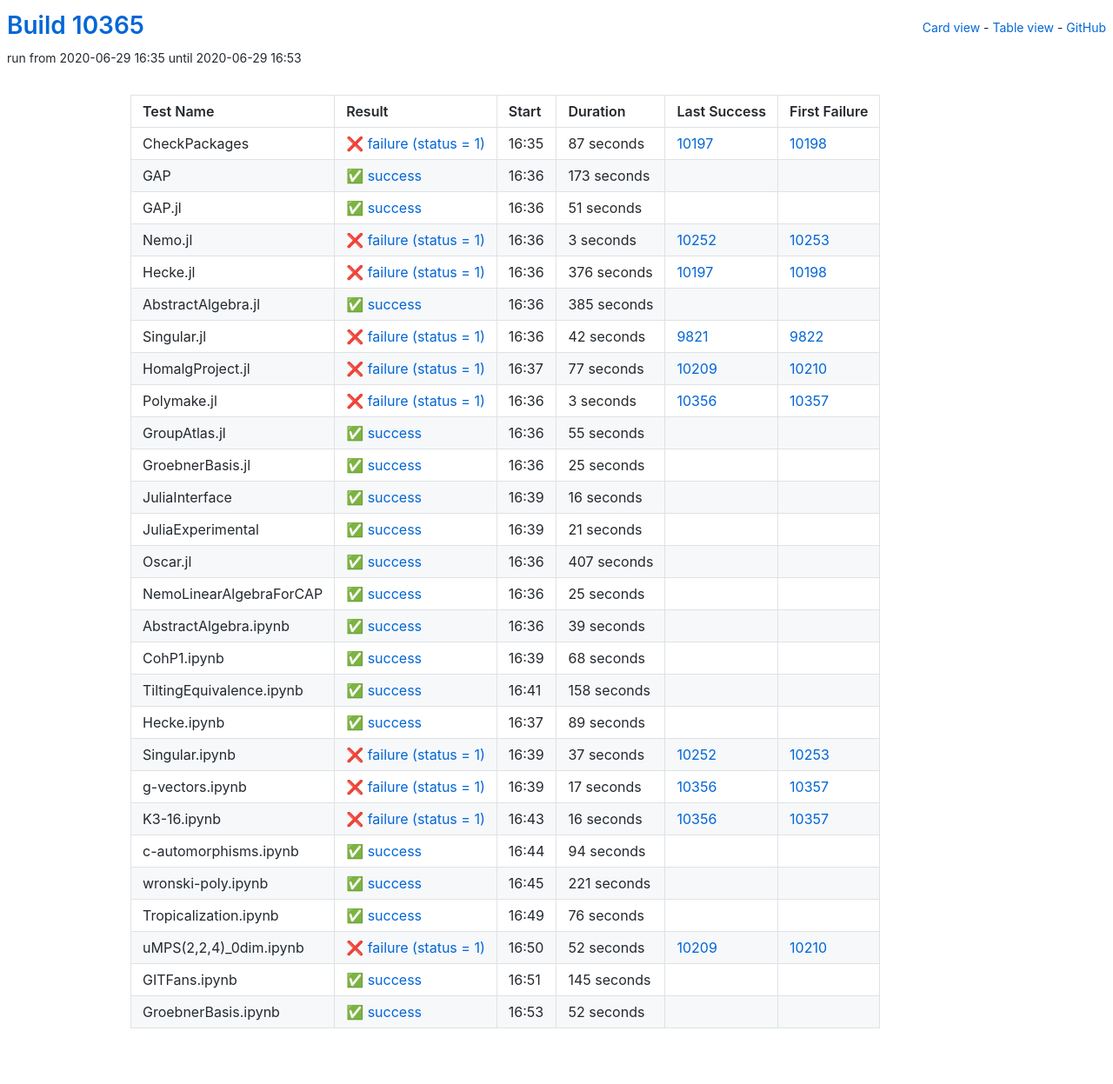
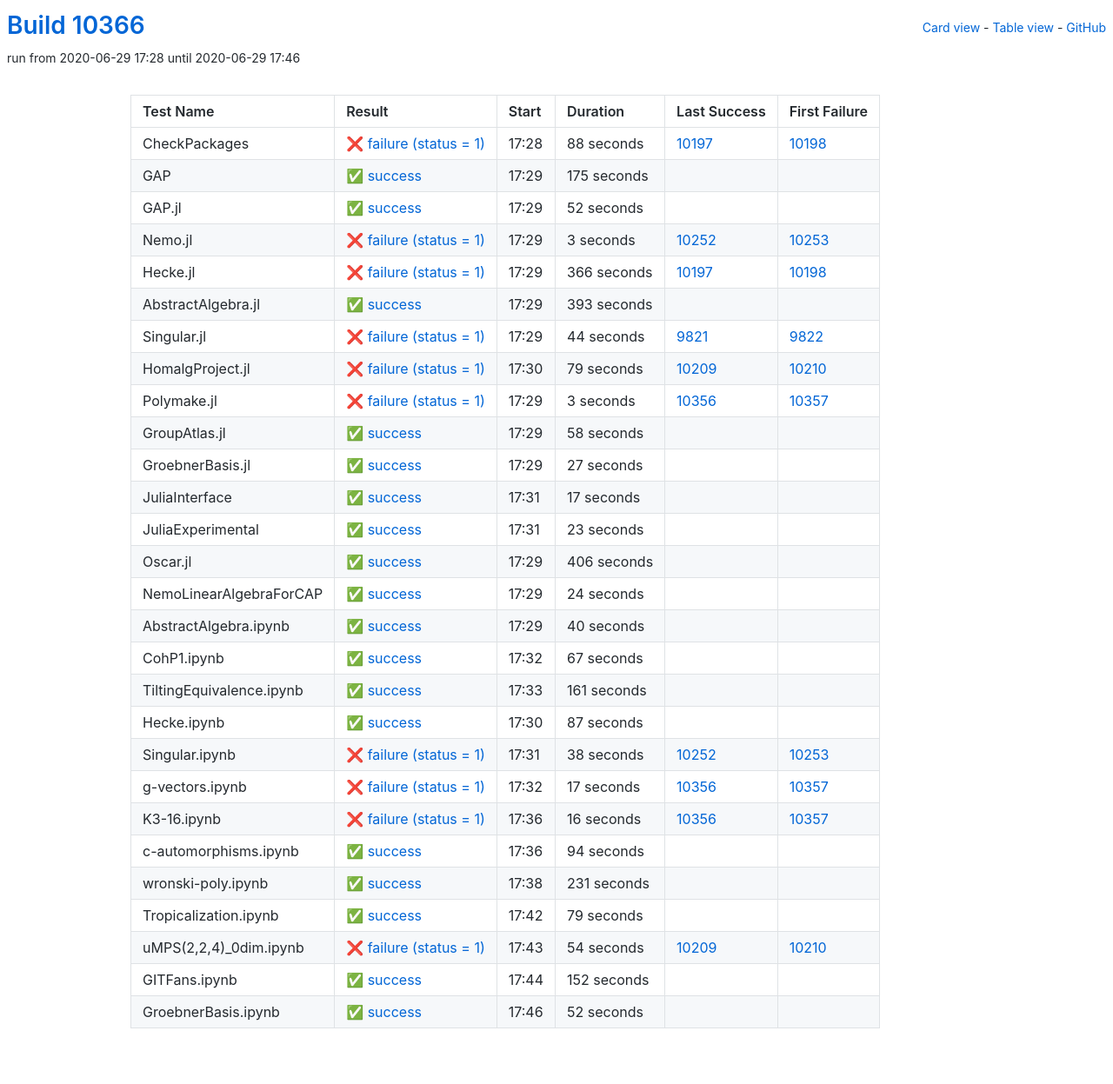
Before and after one commit to oscar-system/oscar-ci-status, a Jekyll site: the page built from table.html, in a window 1280 px wide. Shown: the whole page at 87% size. Built offline with Jekyll 4.4.1, drawn with Linux system fonts in a browser that asks for light colours.

Commit message:
Build #10366

```diff
--- a/_data/ci.yml
+++ b/_data/ci.yml
@@ -1,6 +1,6 @@
 ---
-build: 10365
-build_url: https://oscarci.mathematik.uni-kl.de/job/oscar/10365/
+build: 10366
+build_url: https://oscarci.mathematik.uni-kl.de/job/oscar/10366/
 job: oscar
 organization: oscar-system
 repo: oscar-ci-status
@@ -8,44 +8,44 @@
 tests:
 - name: CheckPackages
   id: checkpackages
-  log: https://oscarci.mathematik.uni-kl.de/job/oscar/10365/artifact/logs/build-10365/CheckPackages.log
-  start: 2020-06-29 16:35
+  log: https://oscarci.mathematik.uni-kl.de/job/oscar/10366/artifact/logs/build-10366/CheckPackages.log
+  start: 2020-06-29 17:28
   success: false
   exitcode: 1
   status: failure
-  duration: 87
+  duration: 88
   last_success: 10197
   last_success_url: https://oscarci.mathematik.uni-kl.de/job/oscar/10197/
   first_failure: 10198
   first_failure_url: https://oscarci.mathematik.uni-kl.de/job/oscar/10198/
 - name: GAP
   id: gap
-  log: https://oscarci.mathematik.uni-kl.de/job/oscar/10365/artifact/logs/build-10365/GAP.log
-  start: 2020-06-29 16:36
+  log: https://oscarci.mathematik.uni-kl.de/job/oscar/10366/artifact/logs/build-10366/GAP.log
+  start: 2020-06-29 17:29
   success: true
   exitcode: 0
   status: success
-  duration: 173
+  duration: 175
   last_success: false
   last_success_url:
   first_failure: false
   first_failure_url:
 - name: GAP.jl
   id: gap-jl
-  log: https://oscarci.mathematik.uni-kl.de/job/oscar/10365/artifact/logs/build-10365/GAP.jl.log
-  start: 2020-06-29 16:36
+  log: https://oscarci.mathematik.uni-kl.de/job/oscar/10366/artifact/logs/build-10366/GAP.jl.log
+  start: 2020-06-29 17:29
   success: true
   exitcode: 0
   status: success
-  duration: 51
+  duration: 52
   last_success: false
   last_success_url:
   first_failure: false
   first_failure_url:
 - name: Nemo.jl
   id: nemo-jl
-  log: https://oscarci.mathematik.uni-kl.de/job/oscar/10365/artifact/logs/build-10365/Nemo.jl.log
-  start: 2020-06-29 16:36
+  log: https://oscarci.mathematik.uni-kl.de/job/oscar/10366/artifact/logs/build-10366/Nemo.jl.log
+  start: 2020-06-29 17:29
   success: false
   exitcode: 1
   status: failure
@@ -56,56 +56,56 @@
   first_failure_url: https://oscarci.mathematik.uni-kl.de/job/oscar/10253/
 - name: Hecke.jl
   id: hecke-jl
-  log: https://oscarci.mathematik.uni-kl.de/job/oscar/10365/artifact/logs/build-10365/Hecke.jl.log
-  start: 2020-06-29 16:36
+  log: https://oscarci.mathematik.uni-kl.de/job/oscar/10366/artifact/logs/build-10366/Hecke.jl.log
+  start: 2020-06-29 17:29
   success: false
   exitcode: 1
   status: failure
-  duration: 376
+  duration: 366
   last_success: 10197
   last_success_url: https://oscarci.mathematik.uni-kl.de/job/oscar/10197/
   first_failure: 10198
   first_failure_url: https://oscarci.mathematik.uni-kl.de/job/oscar/10198/
 - name: AbstractAlgebra.jl
   id: abstractalgebra-jl
-  log: https://oscarci.mathematik.uni-kl.de/job/oscar/10365/artifact/logs/build-10365/AbstractAlgebra.jl.log
-  start: 2020-06-29 16:36
+  log: https://oscarci.mathematik.uni-kl.de/job/oscar/10366/artifact/logs/build-10366/AbstractAlgebra.jl.log
+  start: 2020-06-29 17:29
   success: true
   exitcode: 0
   status: success
-  duration: 385
+  duration: 393
   last_success: false
   last_success_url:
   first_failure: false
   first_failure_url:
 - name: Singular.jl
   id: singular-jl
-  log: https://oscarci.mathematik.uni-kl.de/job/oscar/10365/artifact/logs/build-10365/Singular.jl.log
-  start: 2020-06-29 16:36
+  log: https://oscarci.mathematik.uni-kl.de/job/oscar/10366/artifact/logs/build-10366/Singular.jl.log
+  start: 2020-06-29 17:29
   success: false
   exitcode: 1
   status: failure
-  duration: 42
+  duration: 44
   last_success: 9821
   last_success_url: https://oscarci.mathematik.uni-kl.de/job/oscar/9821/
   first_failure: 9822
   first_failure_url: https://oscarci.mathematik.uni-kl.de/job/oscar/9822/
 - name: HomalgProject.jl
   id: homalgproject-jl
-  log: https://oscarci.mathematik.uni-kl.de/job/oscar/10365/artifact/logs/build-10365/HomalgProject.jl.log
-  start: 2020-06-29 16:37
+  log: https://oscarci.mathematik.uni-kl.de/job/oscar/10366/artifact/logs/build-10366/HomalgProject.jl.log
+  start: 2020-06-29 17:30
   success: false
   exitcode: 1
   status: failure
-  duration: 77
+  duration: 79
   last_success: 10209
   last_success_url: https://oscarci.mathematik.uni-kl.de/job/oscar/10209/
   first_failure: 10210
   first_failure_url: https://oscarci.mathematik.uni-kl.de/job/oscar/10210/
 - name: Polymake.jl
   id: polymake-jl
-  log: https://oscarci.mathematik.uni-kl.de/job/oscar/10365/artifact/logs/build-10365/Polymake.jl.log
-  start: 2020-06-29 16:36
+  log: https://oscarci.mathematik.uni-kl.de/job/oscar/10366/artifact/logs/build-10366/Polymake.jl.log
+  start: 2020-06-29 17:29
   success: false
   exitcode: 1
   status: failure
@@ -116,140 +116,140 @@
   first_failure_url: https://oscarci.mathematik.uni-kl.de/job/oscar/10357/
 - name: GroupAtlas.jl
   id: groupatlas-jl
-  log: https://oscarci.mathematik.uni-kl.de/job/oscar/10365/artifact/logs/build-10365/GroupAtlas.jl.log
-  start: 2020-06-29 16:36
+  log: https://oscarci.mathematik.uni-kl.de/job/oscar/10366/artifact/logs/build-10366/GroupAtlas.jl.log
+  start: 2020-06-29 17:29
   success: true
   exitcode: 0
   status: success
-  duration: 55
+  duration: 58
   last_success: false
   last_success_url:
   first_failure: false
   first_failure_url:
 - name: GroebnerBasis.jl
   id: groebnerbasis-jl
-  log: https://oscarci.mathematik.uni-kl.de/job/oscar/10365/artifact/logs/build-10365/GroebnerBasis.jl.log
-  start: 2020-06-29 16:36
+  log: https://oscarci.mathematik.uni-kl.de/job/oscar/10366/artifact/logs/build-10366/GroebnerBasis.jl.log
+  start: 2020-06-29 17:29
   success: true
   exitcode: 0
   status: success
-  duration: 25
+  duration: 27
   last_success: false
   last_success_url:
   first_failure: false
   first_failure_url:
 - name: JuliaInterface
   id: juliainterface
-  log: https://oscarci.mathematik.uni-kl.de/job/oscar/10365/artifact/logs/build-10365/JuliaInterface.log
-  start: 2020-06-29 16:39
+  log: https://oscarci.mathematik.uni-kl.de/job/oscar/10366/artifact/logs/build-10366/JuliaInterface.log
+  start: 2020-06-29 17:31
   success: true
   exitcode: 0
   status: success
-  duration: 16
+  duration: 17
   last_success: false
   last_success_url:
   first_failure: false
   first_failure_url:
 - name: JuliaExperimental
   id: juliaexperimental
-  log: https://oscarci.mathematik.uni-kl.de/job/oscar/10365/artifact/logs/build-10365/JuliaExperimental.log
-  start: 2020-06-29 16:39
+  log: https://oscarci.mathematik.uni-kl.de/job/oscar/10366/artifact/logs/build-10366/JuliaExperimental.log
+  start: 2020-06-29 17:31
   success: true
   exitcode: 0
   status: success
-  duration: 21
+  duration: 23
   last_success: false
   last_success_url:
   first_failure: false
   first_failure_url:
 - name: Oscar.jl
   id: oscar-jl
-  log: https://oscarci.mathematik.uni-kl.de/job/oscar/10365/artifact/logs/build-10365/Oscar.jl.log
-  start: 2020-06-29 16:36
+  log: https://oscarci.mathematik.uni-kl.de/job/oscar/10366/artifact/logs/build-10366/Oscar.jl.log
+  start: 2020-06-29 17:29
   success: true
   exitcode: 0
   status: success
-  duration: 407
+  duration: 406
   last_success: false
   last_success_url:
   first_failure: false
   first_failure_url:
 - name: NemoLinearAlgebraForCAP
   id: nemolinearalgebraforcap
-  log: https://oscarci.mathematik.uni-kl.de/job/oscar/10365/artifact/logs/build-10365/NemoLinearAlgebraForCAP.log
-  start: 2020-06-29 16:36
+  log: https://oscarci.mathematik.uni-kl.de/job/oscar/10366/artifact/logs/build-10366/NemoLinearAlgebraForCAP.log
+  start: 2020-06-29 17:29
   success: true
   exitcode: 0
   status: success
-  duration: 25
+  duration: 24
   last_success: false
   last_success_url:
   first_failure: false
   first_failure_url:
 - name: AbstractAlgebra.ipynb
   id: abstractalgebra-ipynb
-  log: https://oscarci.mathematik.uni-kl.de/job/oscar/10365/artifact/logs/build-10365/AbstractAlgebra.ipynb.log
-  start: 2020-06-29 16:36
+  log: https://oscarci.mathematik.uni-kl.de/job/oscar/10366/artifact/logs/build-10366/AbstractAlgebra.ipynb.log
+  start: 2020-06-29 17:29
   success: true
   exitcode: 0
   status: success
-  duration: 39
+  duration: 40
   last_success: false
   last_success_url:
   first_failure: false
   first_failure_url:
 - name: CohP1.ipynb
   id: cohp1-ipynb
-  log: https://oscarci.mathematik.uni-kl.de/job/oscar/10365/artifact/logs/build-10365/CohP1.ipynb.log
-  start: 2020-06-29 16:39
+  log: https://oscarci.mathematik.uni-kl.de/job/oscar/10366/artifact/logs/build-10366/CohP1.ipynb.log
+  start: 2020-06-29 17:32
   success: true
   exitcode: 0
   status: success
-  duration: 68
+  duration: 67
   last_success: false
   last_success_url:
   first_failure: false
   first_failure_url:
 - name: TiltingEquivalence.ipynb
   id: tiltingequivalence-ipynb
-  log: https://oscarci.mathematik.uni-kl.de/job/oscar/10365/artifact/logs/build-10365/TiltingEquivalence.ipynb.log
-  start: 2020-06-29 16:41
+  log: https://oscarci.mathematik.uni-kl.de/job/oscar/10366/artifact/logs/build-10366/TiltingEquivalence.ipynb.log
+  start: 2020-06-29 17:33
   success: true
   exitcode: 0
   status: success
-  duration: 158
+  duration: 161
   last_success: false
   last_success_url:
   first_failure: false
   first_failure_url:
 - name: Hecke.ipynb
   id: hecke-ipynb
-  log: https://oscarci.mathematik.uni-kl.de/job/oscar/10365/artifact/logs/build-10365/Hecke.ipynb.log
-  start: 2020-06-29 16:37
+  log: https://oscarci.mathematik.uni-kl.de/job/oscar/10366/artifact/logs/build-10366/Hecke.ipynb.log
+  start: 2020-06-29 17:30
   success: true
   exitcode: 0
   status: success
-  duration: 89
+  duration: 87
   last_success: false
   last_success_url:
   first_failure: false
   first_failure_url:
 - name: Singular.ipynb
   id: singular-ipynb
-  log: https://oscarci.mathematik.uni-kl.de/job/oscar/10365/artifact/logs/build-10365/Singular.ipynb.log
-  start: 2020-06-29 16:39
+  log: https://oscarci.mathematik.uni-kl.de/job/oscar/10366/artifact/logs/build-10366/Singular.ipynb.log
+  start: 2020-06-29 17:31
   success: false
   exitcode: 1
   status: failure
-  duration: 37
+  duration: 38
   last_success: 10252
   last_success_url: https://oscarci.mathematik.uni-kl.de/job/oscar/10252/
   first_failure: 10253
   first_failure_url: https://oscarci.mathematik.uni-kl.de/job/oscar/10253/
 - name: g-vectors.ipynb
   id: g-vectors-ipynb
-  log: https://oscarci.mathematik.uni-kl.de/job/oscar/10365/artifact/logs/build-10365/g-vectors.ipynb.log
-  start: 2020-06-29 16:39
+  log: https://oscarci.mathematik.uni-kl.de/job/oscar/10366/artifact/logs/build-10366/g-vectors.ipynb.log
+  start: 2020-06-29 17:32
   success: false
   exitcode: 1
   status: failure
@@ -260,8 +260,8 @@
   first_failure_url: https://oscarci.mathematik.uni-kl.de/job/oscar/10357/
 - name: K3-16.ipynb
   id: k3-16-ipynb
-  log: https://oscarci.mathematik.uni-kl.de/job/oscar/10365/artifact/logs/build-10365/K3-16.ipynb.log
-  start: 2020-06-29 16:43
+  log: https://oscarci.mathematik.uni-kl.de/job/oscar/10366/artifact/logs/build-10366/K3-16.ipynb.log
+  start: 2020-06-29 17:36
   success: false
   exitcode: 1
   status: failure
@@ -272,8 +272,8 @@
   first_failure_url: https://oscarci.mathematik.uni-kl.de/job/oscar/10357/
 - name: c-automorphisms.ipynb
   id: c-automorphisms-ipynb
-  log: https://oscarci.mathematik.uni-kl.de/job/oscar/10365/artifact/logs/build-10365/c-automorphisms.ipynb.log
-  start: 2020-06-29 16:44
+  log: https://oscarci.mathematik.uni-kl.de/job/oscar/10366/artifact/logs/build-10366/c-automorphisms.ipynb.log
+  start: 2020-06-29 17:36
   success: true
   exitcode: 0
   status: success
@@ -284,56 +284,56 @@
   first_failure_url:
 - name: wronski-poly.ipynb
   id: wronski-poly-ipynb
-  log: https://oscarci.mathematik.uni-kl.de/job/oscar/10365/artifact/logs/build-10365/wronski-poly.ipynb.log
-  start: 2020-06-29 16:45
+  log: https://oscarci.mathematik.uni-kl.de/job/oscar/10366/artifact/logs/build-10366/wronski-poly.ipynb.log
+  start: 2020-06-29 17:38
   success: true
   exitcode: 0
   status: success
-  duration: 221
+  duration: 231
   last_success: false
   last_success_url:
   first_failure: false
   first_failure_url:
 - name: Tropicalization.ipynb
   id: tropicalization-ipynb
-  log: https://oscarci.mathematik.uni-kl.de/job/oscar/10365/artifact/logs/build-10365/Tropicalization.ipynb.log
-  start: 2020-06-29 16:49
+  log: https://oscarci.mathematik.uni-kl.de/job/oscar/10366/artifact/logs/build-10366/Tropicalization.ipynb.log
+  start: 2020-06-29 17:42
   success: true
   exitcode: 0
   status: success
-  duration: 76
+  duration: 79
   last_success: false
   last_success_url:
   first_failure: false
   first_failure_url:
 - name: uMPS(2,2,4)_0dim.ipynb
   id: umps-2-2-4-0dim-ipynb
-  log: https://oscarci.mathematik.uni-kl.de/job/oscar/10365/artifact/logs/build-10365/uMPS-2-2-4-_0dim.ipynb.log
-  start: 2020-06-29 16:50
+  log: https://oscarci.mathematik.uni-kl.de/job/oscar/10366/artifact/logs/build-10366/uMPS-2-2-4-_0dim.ipynb.log
+  start: 2020-06-29 17:43
   success: false
   exitcode: 1
   status: failure
-  duration: 52
+  duration: 54
   last_success: 10209
   last_success_url: https://oscarci.mathematik.uni-kl.de/job/oscar/10209/
   first_failure: 10210
   first_failure_url: https://oscarci.mathematik.uni-kl.de/job/oscar/10210/
 - name: GITFans.ipynb
   id: gitfans-ipynb
-  log: https://oscarci.mathematik.uni-kl.de/job/oscar/10365/artifact/logs/build-10365/GITFans.ipynb.log
-  start: 2020-06-29 16:51
+  log: https://oscarci.mathematik.uni-kl.de/job/oscar/10366/artifact/logs/build-10366/GITFans.ipynb.log
+  start: 2020-06-29 17:44
   success: true
   exitcode: 0
   status: success
-  duration: 145
+  duration: 152
   last_success: false
   last_success_url:
   first_failure: false
   first_failure_url:
 - name: GroebnerBasis.ipynb
   id: groebnerbasis-ipynb
-  log: https://oscarci.mathematik.uni-kl.de/job/oscar/10365/artifact/logs/build-10365/GroebnerBasis.ipynb.log
-  start: 2020-06-29 16:53
+  log: https://oscarci.mathematik.uni-kl.de/job/oscar/10366/artifact/logs/build-10366/GroebnerBasis.ipynb.log
+  start: 2020-06-29 17:46
   success: true
   exitcode: 0
   status: success
```
Also changed, not shown: README.md.
